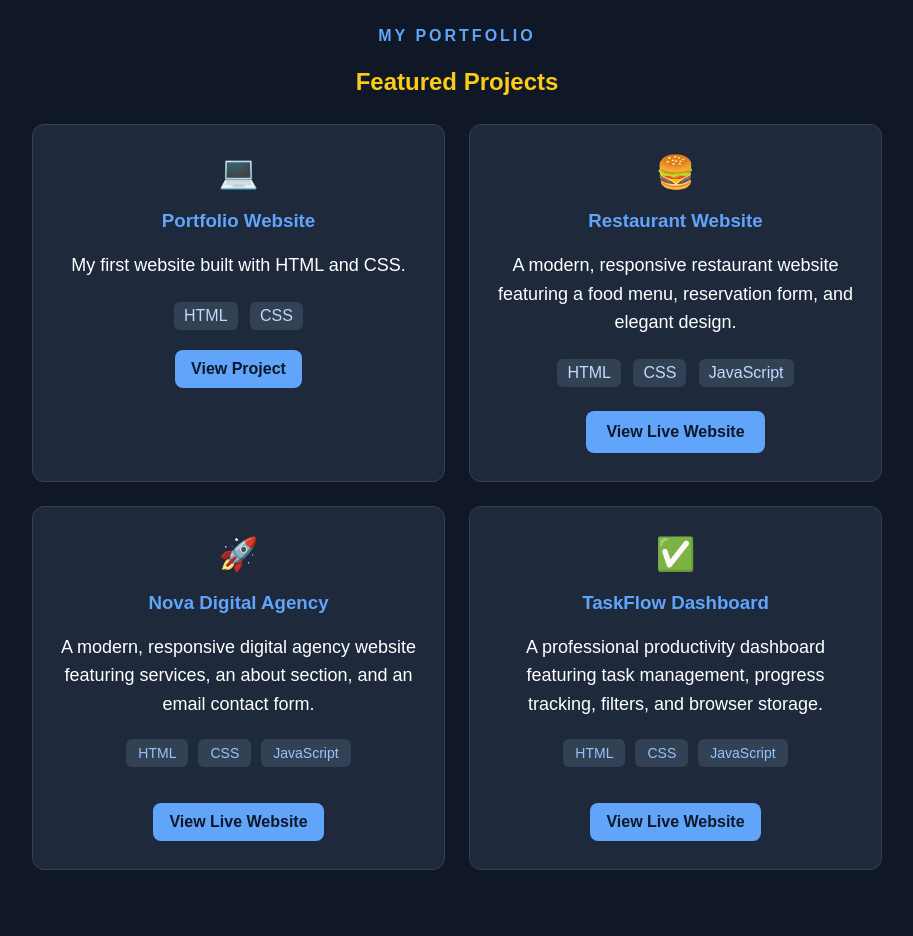
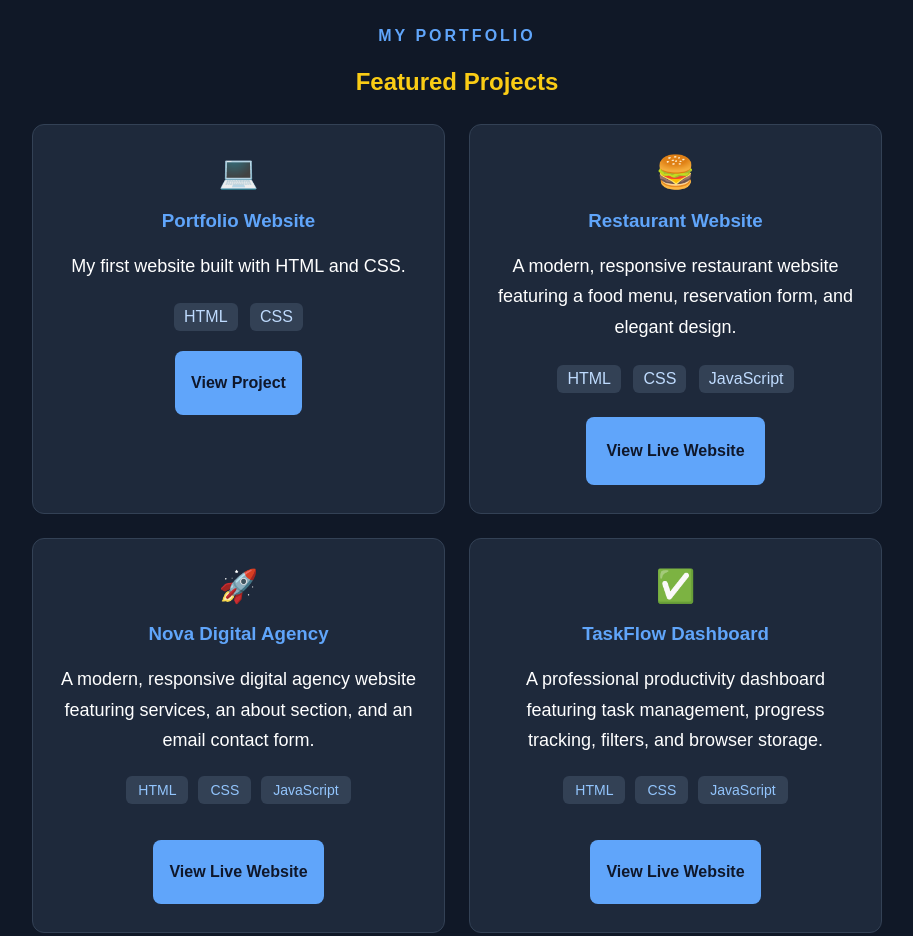
Before and after one commit to rijujesudass-debug/my-portfolio, a plain HTML site: page index.html in a window 1280 px wide. Shown: the part 1660-2596 px from the top of the page, without its empty margins (183-1096 px from the left). Drawn offline with Linux system fonts and the light colour scheme.

Commit message:
Add files via upload

```diff
--- a/index.html
+++ b/index.html
@@ -411,6 +411,78 @@ nav {
   font-size: 14px;
 }
 
+/* DAY 7 - LESSON 3 */
+
+html {
+  scroll-behavior: smooth;
+}
+
+/* Professional button interactions */
+.project-btn,
+.project-link {
+  transition: background 0.25s ease,
+              transform 0.25s ease,
+              box-shadow 0.25s ease;
+}
+
+.project-btn:hover,
+.project-link:hover {
+  transform: translateY(-3px);
+  box-shadow: 0 8px 20px rgba(59, 130, 246, 0.25);
+}
+
+/* Keyboard accessibility */
+a:focus-visible,
+button:focus-visible {
+  outline: 3px solid #facc15;
+  outline-offset: 4px;
+}
+
+/* Respect reduced-motion preferences */
+@media (prefers-reduced-motion: reduce) {
+  html {
+    scroll-behavior: auto;
+  }
+
+  .project-card,
+  .project-btn,
+  .project-link {
+    transition: none;
+  }
+}
+
+/* DAY 7 - LESSON 4 */
+
+/* Improve text readability */
+.project-card p {
+  line-height: 1.7;
+}
+
+/* Make links easier to use */
+.project-btn,
+.project-link {
+  min-height: 44px;
+  display: inline-flex;
+  align-items: center;
+  justify-content: center;
+  text-align: center;
+}
+
+/* Visible keyboard focus */
+a:focus-visible,
+button:focus-visible,
+input:focus-visible,
+textarea:focus-visible {
+  outline: 3px solid #facc15;
+  outline-offset: 3px;
+}
+
+/* Prevent long text from overflowing */
+.project-card {
+  min-width: 0;
+  overflow-wrap: anywhere;
+}
+
     </style>
 
 </head>
@@ -673,7 +745,7 @@ document.getElementById("contact-form").addEventListener("submit", function(even
     const email = document.getElementById("email").value;
     const message = document.getElementById("message").value;
 
-    const recipient = "rijujesudass@gmail.com";
+    const recipient = "rijujesudass19@gmail.com";
 
     const subject = "Website Enquiry from " + name;
     const body = "Name: " + name +
```
